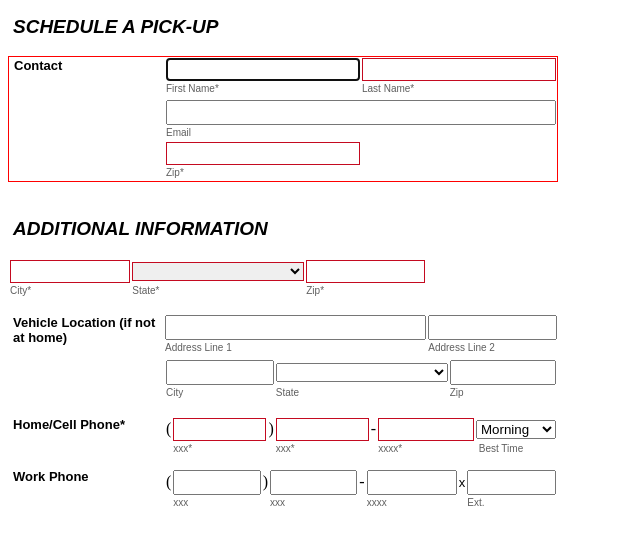
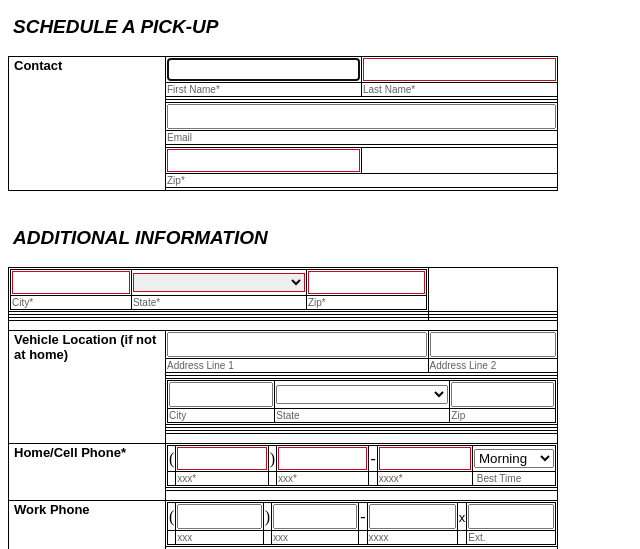
Before and after one commit to vidhigavadia/CashForCars, a PHP site: page /CopartDirect.php in a window 1280 px wide. Shown: the top 549 px of the page, without its empty margins (0-640 px from the left). Run offline with PHP 8.4, Linux system fonts and the light colour scheme; some libraries are stand-ins or nearby versions.

Commit message:
Update CopartDirect.php

```diff
--- a/CopartDirect.php
+++ b/CopartDirect.php
@@ -36,7 +36,7 @@ include_once 'form_validate.php';
 
 <style type="text/css">
 table , td, th, tr {
-/*         	border: 1px solid black;      */
+      	border: 1px solid black;
 }
 </style>
 
```
